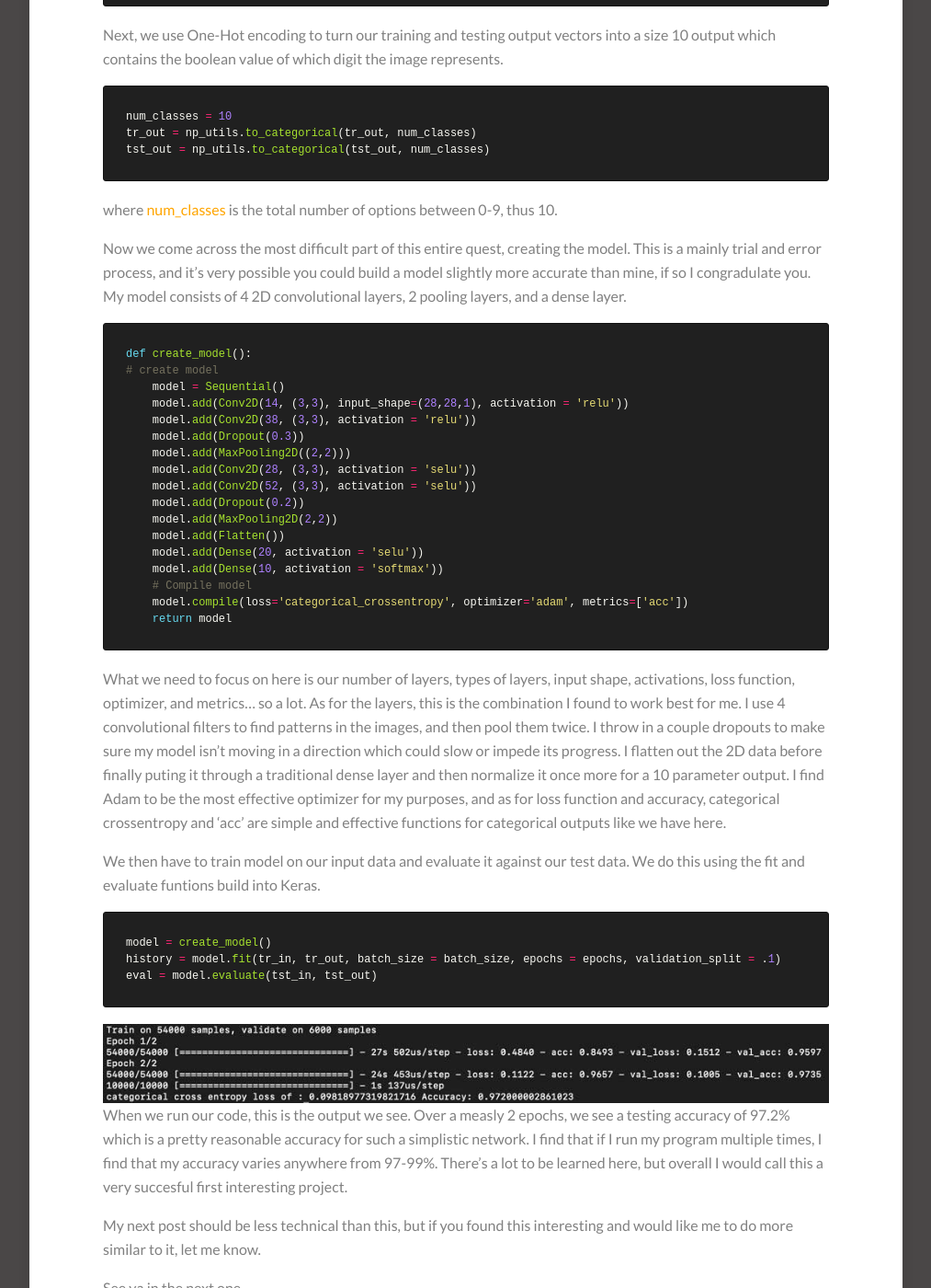
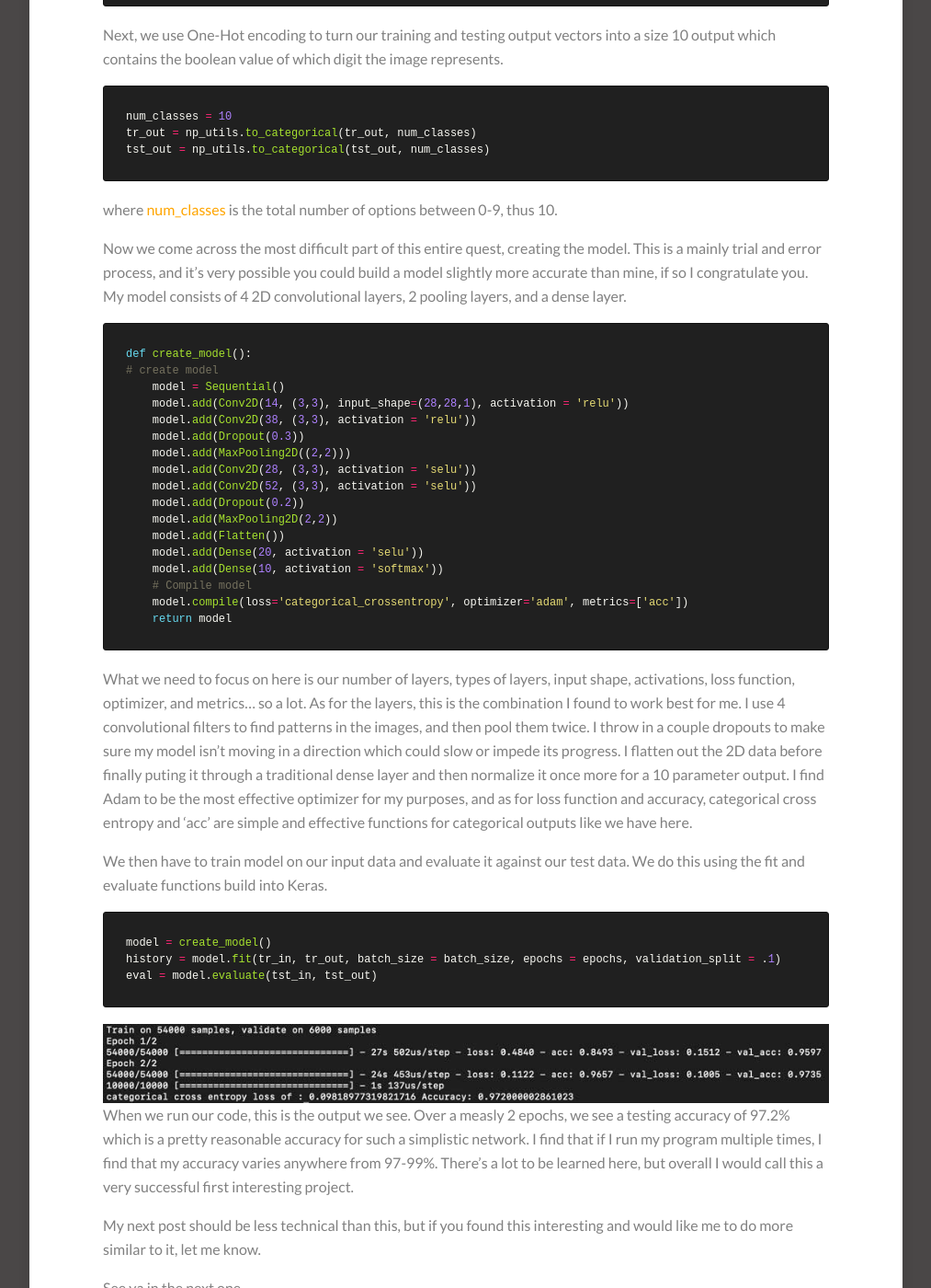
Before and after one commit to stefanhts/stheller-jekyll, a Jekyll site: the page built from _posts/2020-3-4-i-can-count-to-ten.md, in a window 1280 px wide and 1400 px high, scrolled down 2339 px. Shown: the whole window at 92% size, without its empty margins (133-1146 px from the left). Built offline with Jekyll 4.4.1, drawn with Linux system fonts in a browser that asks for light colours; some of the changed text lies outside the part shown.

Commit message:
spelling

````diff
--- a/_posts/2020-3-4-i-can-count-to-ten.md
+++ b/_posts/2020-3-4-i-can-count-to-ten.md
@@ -61,7 +61,7 @@ tst_out = np_utils.to_categorical(tst_out, num_classes)
 where <span style="color:orange;">num_classes</span> is the total number of options between 0-9, thus 10.
 <p/>
 Now we come across the most difficult part of this entire quest, creating the model. This is a mainly trial and error process, and it's very possible you could build a model slightly
-more accurate than mine, if so I congradulate you. My model consists of 4 2D convolutional layers, 2 pooling layers, and a dense layer.
+more accurate than mine, if so I congratulate you. My model consists of 4 2D convolutional layers, 2 pooling layers, and a dense layer.
 ```python
 def create_model():
 # create model
@@ -84,10 +84,10 @@ def create_model():
 What we need to focus on here is our number of layers, types of layers, input shape, activations, loss function, optimizer, and metrics... so a lot. As for the layers, this is the
 combination I found to work best for me. I use 4 convolutional filters to find patterns in the images, and then pool them twice. I throw in a couple dropouts to make sure my model isn't moving
 in a direction which could slow or impede its progress. I flatten out the 2D data before finally puting it through a traditional dense layer and then normalize it once more for a 10 parameter output.
-I find Adam to be the most effective optimizer for my purposes, and as for loss function and accuracy, categorical crossentropy and 'acc' are simple and effective functions for categorical outputs like we
+I find Adam to be the most effective optimizer for my purposes, and as for loss function and accuracy, categorical cross entropy and 'acc' are simple and effective functions for categorical outputs like we
 have here.
 <p/>
-We then have to train model on our input data and evaluate it against our test data. We do this using the fit and evaluate funtions build into Keras.
+We then have to train model on our input data and evaluate it against our test data. We do this using the fit and evaluate functions build into Keras.
 ```python
 model = create_model()
 history = model.fit(tr_in, tr_out, batch_size = batch_size, epochs = epochs, validation_split = .1)
@@ -95,7 +95,7 @@ eval = model.evaluate(tst_in, tst_out)
 ```
 ![Output](/images/output.jpg)
 When we run our code, this is the output we see. Over a measly 2 epochs, we see a testing accuracy of 97.2% which is a pretty reasonable accuracy for such a simplistic network. I find that if I run my program
-multiple times, I find that my accuracy varies anywhere from 97-99%. There's a lot to be learned here, but overall I would call this a very succesful first interesting project.
+multiple times, I find that my accuracy varies anywhere from 97-99%. There's a lot to be learned here, but overall I would call this a very successful first interesting project.
 
 <p/>
 My next post should be less technical than this, but if you found this interesting and would like me to do more similar to it, let me know.
````
Also changed, not shown: other parts of _posts/2020-3-4-i-can-count-to-ten.md (+3 -3 lines), _posts/2020-2-23-A-I-swear-sometimes-good-things-happen.md (+3 -3 lines), _posts/2020-2-23-B-I-love-the-smell-of-Mckeldin-in-the-morning.md (+1 -1 lines), _posts/2020-2-26-We-got-him.md (+4 -4 lines), _posts/2020-3-3-coronavirus-and-webapps.md (+4 -4 lines).
